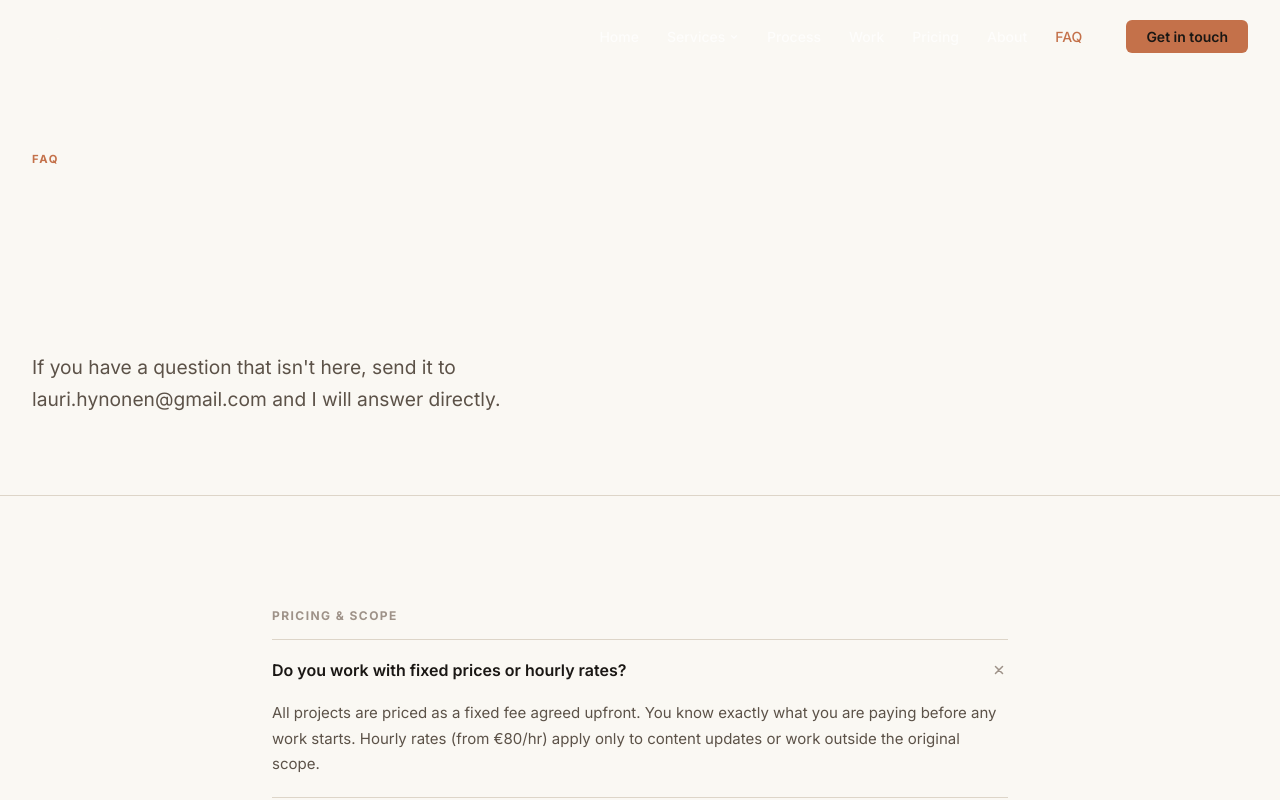
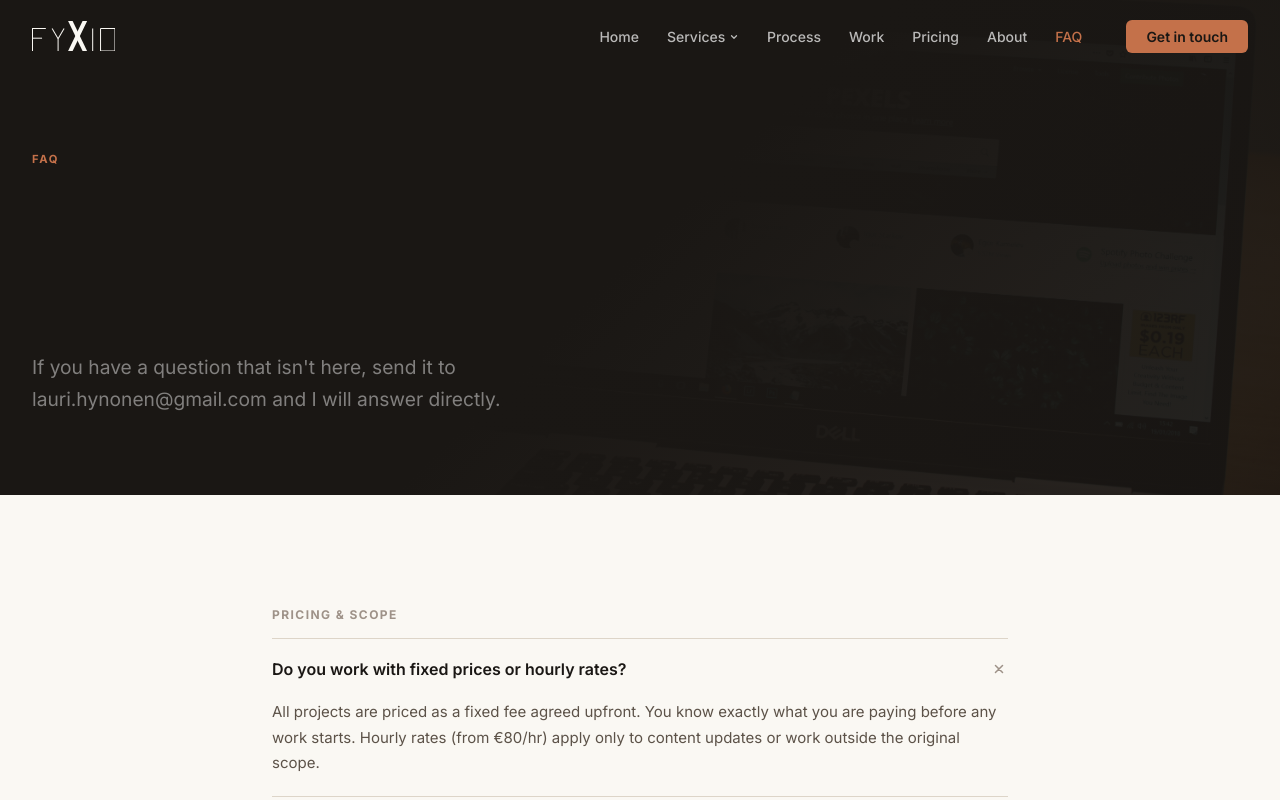
Before and after one commit to laurihynonen23/fyxio, a Next.js app: page /faq in a window 1280 px wide. Shown: the top 800 px of the page. Built offline with nearby package versions, Linux system fonts and the light colour scheme.

Commit message:
Dark hero with image on FAQ page

```diff
--- a/app/faq/page.tsx
+++ b/app/faq/page.tsx
@@ -3,6 +3,7 @@
 import { useEffect, useRef, useState } from 'react'
 import { gsap } from 'gsap'
 import Link from 'next/link'
+import Image from 'next/image'
 
 const Arrow = () => (
   <svg width="14" height="14" viewBox="0 0 14 14" fill="none" aria-hidden="true">
@@ -62,17 +63,21 @@ export default function FAQPage() {
 
   return (
     <div ref={rootRef}>
-      <section className="page-hero">
-        <div className="container">
+      <section className="page-hero--dark" style={{ position: 'relative', overflow: 'hidden' }}>
+        <div style={{ position: 'absolute', inset: 0 }}>
+          <Image src="/work-laptop-desk.jpg" alt="" fill sizes="100vw" priority style={{ objectFit: 'cover', opacity: 0.18 }} aria-hidden="true" />
+          <div style={{ position: 'absolute', inset: 0, background: 'linear-gradient(135deg, var(--navy) 50%, rgba(26,23,20,0.6) 100%)' }} />
+        </div>
+        <div className="container" style={{ position: 'relative', zIndex: 1 }}>
           <p style={{ fontSize: '0.7rem', fontWeight: 700, letterSpacing: '0.15em', textTransform: 'uppercase', color: 'var(--cyan)', marginBottom: '1rem' }}>FAQ</p>
-          <h1 style={{ fontSize: 'clamp(3rem, 6vw, 6rem)', fontWeight: 800, color: 'var(--navy)', lineHeight: 0.95, letterSpacing: '-0.04em', marginBottom: '1.5rem' }}>
+          <h1 style={{ fontSize: 'clamp(3rem, 6vw, 6rem)', fontWeight: 800, color: 'white', lineHeight: 0.95, letterSpacing: '-0.04em', marginBottom: '1.5rem' }}>
             {['Common questions,', 'honest answers.'].map((line, i) => (
               <span key={i} style={{ display: 'block', overflow: 'hidden' }}>
                 <span className="sh-word" style={{ display: 'block', transform: 'translateY(110%)' }}>{line}</span>
               </span>
             ))}
           </h1>
-          <p className="sh-sub" style={{ opacity: 0, fontSize: 'clamp(1rem, 1.5vw, 1.2rem)', color: 'var(--slate-600)', maxWidth: '44ch', lineHeight: 1.65 }}>
+          <p className="sh-sub" style={{ opacity: 0, fontSize: 'clamp(1rem, 1.5vw, 1.2rem)', color: 'rgba(255,255,255,0.45)', maxWidth: '44ch', lineHeight: 1.65 }}>
             If you have a question that isn&apos;t here, send it to lauri.hynonen@gmail.com and I will answer directly.
           </p>
         </div>
```
